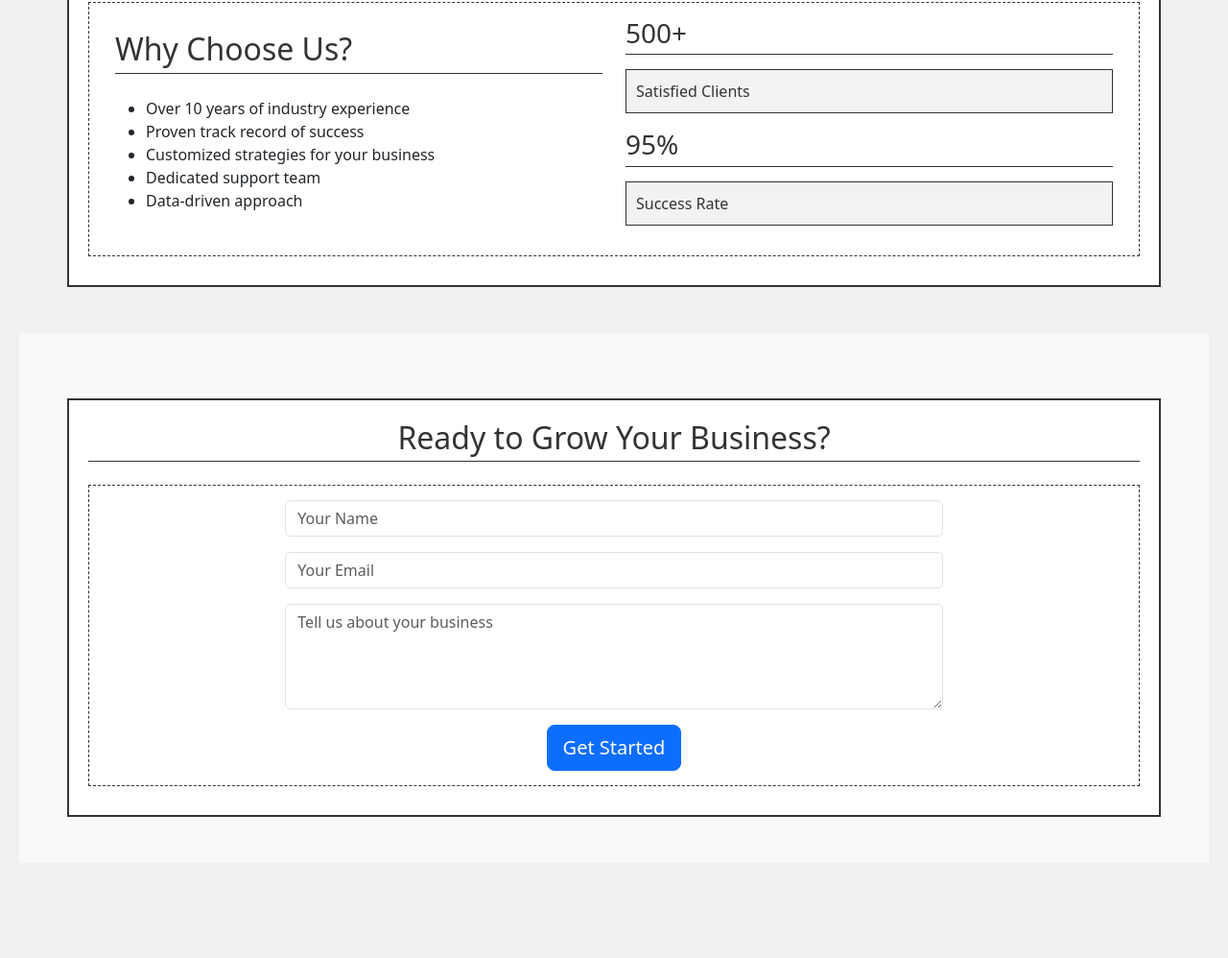
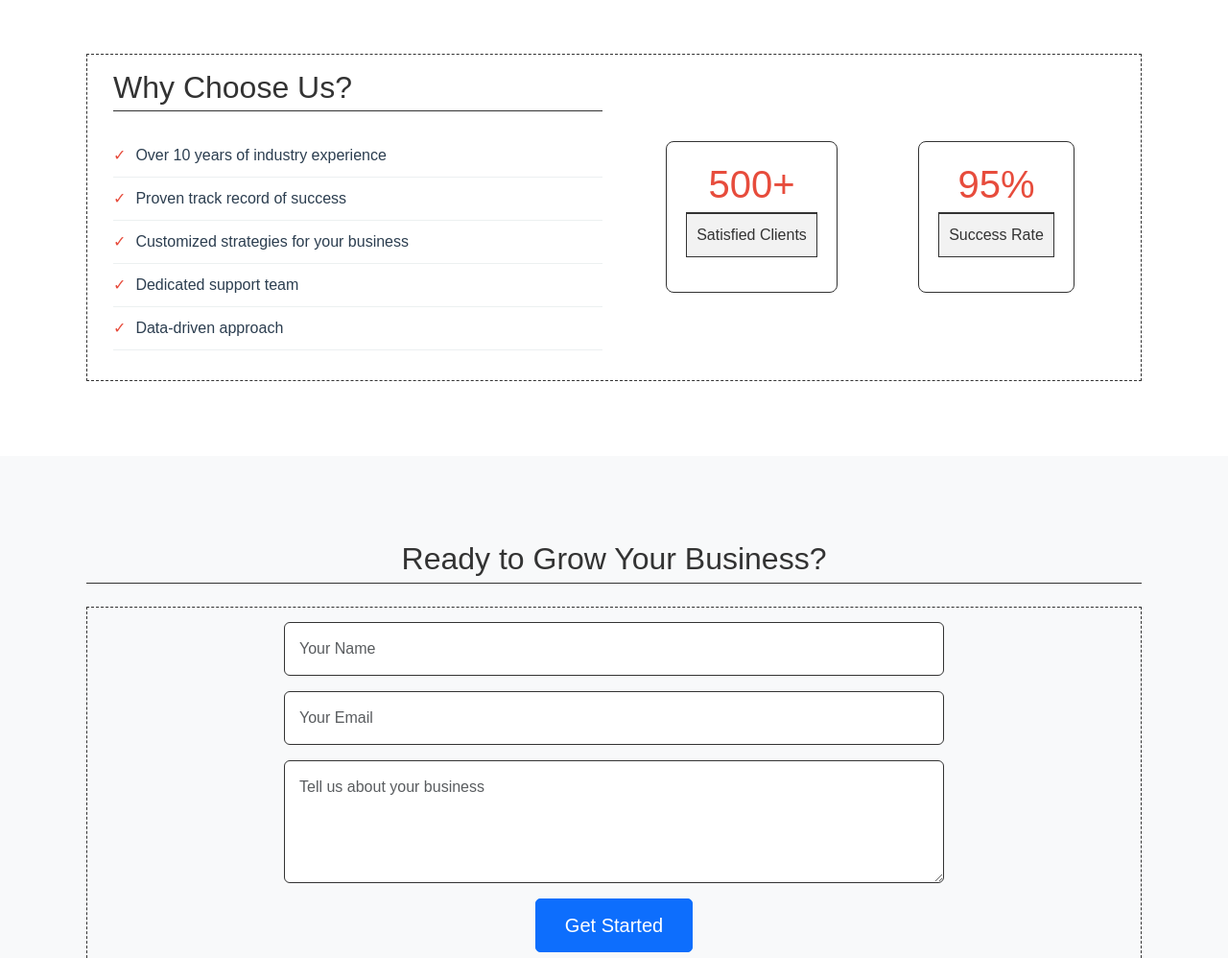
Before and after one commit to Luccithekid/Client-Project, a plain HTML site: page index.html in a window 1280 px wide. Shown: the part 1368-2366 px from the top of the page at 96% size. Before the commit the page ends 2287 px from the top, so only its background shows below. Drawn offline with nearby package versions, Linux system fonts and the light colour scheme.

Commit message:
third commit

```diff
--- a/css/styles.css
+++ b/css/styles.css
@@ -1,9 +1,10 @@
 :root {
-    --primary-color: #bd632f;
-    --secondary-color: #d8973c;
-    --neutral-color: #D8C99b;
-    --neutral-dark: #273e47;
-    --accent-color: #A4243B;
+    --primary-color: #2c3e50;
+    --secondary-color: #3498db;
+    --neutral-color: #ecf0f1;
+    --neutral-dark: #34495e;
+    --accent-color: #e74c3c;
+    --text-color: #2c3e50;
     --wireframe-color: #333;
 }
 
@@ -13,15 +14,80 @@
 }
 
 body {
-    background-color: #f0f0f0;
-    padding: 20px;
+    background-color: #fff;
+    font-family: 'Arial', sans-serif;
+    color: var(--text-color);
 }
 
 .container {
-    background-color: white;
-    border: 2px solid var(--wireframe-color);
     padding: 20px;
     margin-top: 20px;
+}
+
+/* Marketing Website Specific Styles */
+.service-card {
+    padding: 25px;
+    border: 1px solid var(--wireframe-color);
+    border-radius: 8px;
+    height: 100%;
+    transition: transform 0.3s ease;
+}
+
+.service-card:hover {
+    transform: translateY(-5px);
+}
+
+.feature-list {
+    list-style: none;
+    padding-left: 0;
+}
+
+.feature-list li {
+    padding: 10px 0;
+    border-bottom: 1px solid var(--neutral-color);
+}
+
+.feature-list li::before {
+    content: '✓';
+    color: var(--accent-color);
+    margin-right: 10px;
+}
+
+.stats-container {
+    display: flex;
+    justify-content: space-around;
+    text-align: center;
+}
+
+.stat-item {
+    padding: 20px;
+    border: 1px solid var(--wireframe-color);
+    border-radius: 8px;
+    margin: 10px;
+}
+
+.stat-item h3 {
+    color: var(--accent-color);
+    font-size: 2.5rem;
+    margin-bottom: 0;
+}
+
+.contact-form input,
+.contact-form textarea {
+    border: 1px solid var(--wireframe-color);
+    padding: 15px;
+    margin-bottom: 15px;
+}
+
+.btn {
+    padding: 12px 30px;
+    border-radius: 5px;
+    transition: all 0.3s ease;
+}
+
+.btn:hover {
+    transform: translateY(-2px);
+    box-shadow: 0 5px 15px rgba(0,0,0,0.1);
 }
 
 .row {
--- a/index.html
+++ b/index.html
@@ -3,7 +3,7 @@
     <head>
        <meta charset="UTF-8">
        <meta name="viewport" content="width=device-width, initial-scale=1">
-       <title>Sample Page</title>
+       <title>Marketing</title>
        <link href="https://cdn.jsdelivr.net/npm/bootstrap@5.3.0/dist/css/bootstrap.min.css" rel="stylesheet" integrity="sha384-9ndCyUaIbzAi2FUVXJi0CjmCapSmO7SnpJef0486qhLnuZ2cdeRhO02iuK6FUUVM" crossorigin="anonymous">
        <link rel="stylesheet" href="css/styles.css">
    </head>
@@ -11,7 +11,7 @@
     <!-- Navbar -->
     <nav class="navbar navbar-expand-lg fixed-top" style="background:#fff; border-bottom:1px solid #eee;">
       <div class="container">
-        <a class="navbar-brand" href="#" style="font-weight:bold; color:var(--primary-color);">MarketPro</a>
+        <a class="navbar-brand" href="#" style="font-weight:bold; color:var(--primary-color);">Marketing</a>
         <button class="navbar-toggler" type="button" data-bs-toggle="collapse" data-bs-target="#navbarNav" aria-controls="navbarNav" aria-expanded="false" aria-label="Toggle navigation">
           <span class="navbar-toggler-icon"></span>
         </button>
@@ -132,8 +132,6 @@
         </div>
     </section>
 
-    <script src="https://cdn.jsdelivr.net/npm/bootstrap@5.3.0/dist/js/bootstrap.bundle.min.js" integrity="sha384-geWF76RCwLtnZ8qwWowPQNguL3RmwHVBC9FhGdlKrxdiJJigb/j/68SIy3Te4Bkz" crossorigin="anonymous"
-        intergrity="sha384-geWF76RCwLtnZ8qwWowPQNguL3RmwHVBC9FhGdlKrxdiJJigb/j/68SIy3Te4Bkz"
-        crossorigin="anonymous"></script>
+    <script src="https://cdn.jsdelivr.net/npm/bootstrap@5.3.0/dist/js/bootstrap.bundle.min.js" integrity="sha384-geWF76RCwLtnZ8qwWowPQNguL3RmwHVBC9FhGdlKrxdiJJigb/j/68SIy3Te4Bkz" crossorigin="anonymous"></script>
     </body>
 </html>
```
